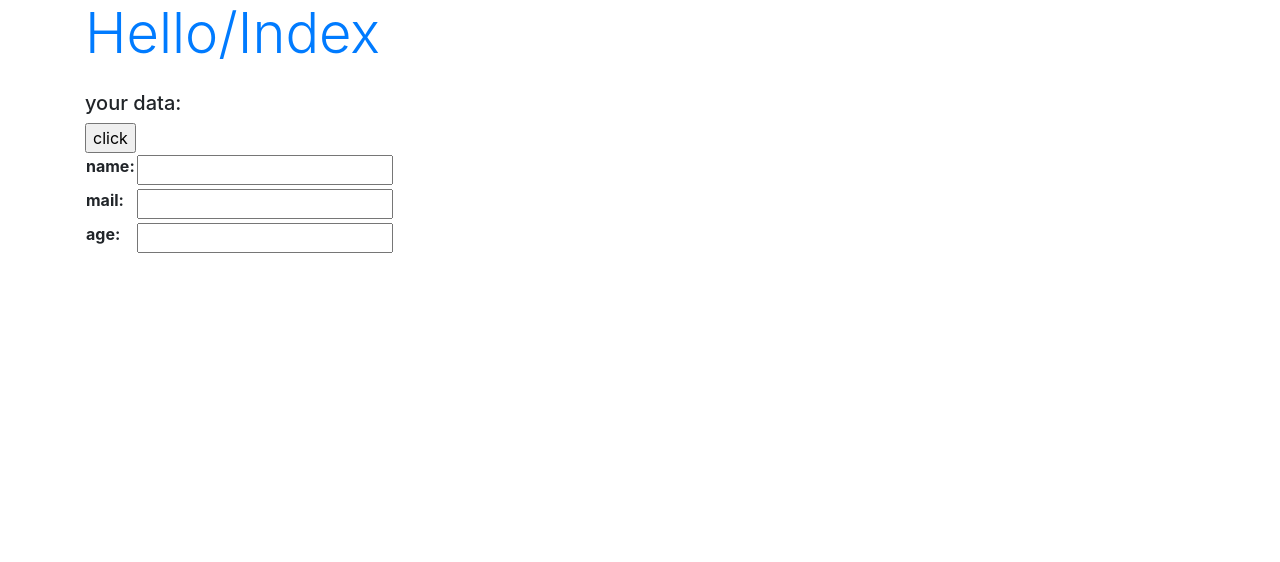
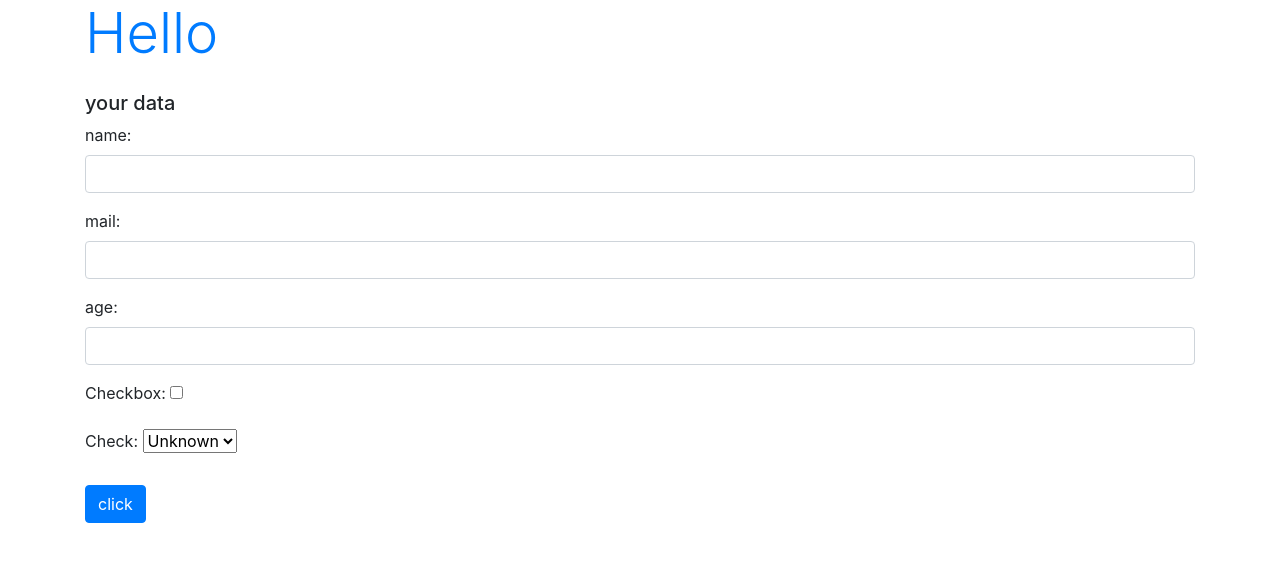
Before and after one commit to katuhito/katupro005, a Django app: page /katuapp005/ in a window 1280 px wide. Shown: the top 562 px of the page. Run offline with Django 3.2, Linux system fonts and the light colour scheme; some libraries are stand-ins or nearby versions.

Commit message:
Form Fields

```diff
--- a/katuapp005/forms.py
+++ b/katuapp005/forms.py
@@ -1,6 +1,14 @@
 from django import forms
 
 class HelloForm(forms.Form):
-    name = forms.CharField(label='name')
-    mail = forms.CharField(label='mail')
-    age = forms.IntegerField(label='age')
+    name = forms.CharField(label='name', widget=forms.TextInput(attrs={'class':'form-control'}))
+    mail = forms.CharField(label='mail', widget=forms.TextInput(attrs={'class':'form-control'}))
+    age = forms.IntegerField(label='age', widget=forms.NumberInput(attrs={'class':'form-control'}))
+    chck = forms.BooleanField(label='Checkbox', required=False)
+    check = forms.NullBooleanField(label='Check')
+    # data = [
+    #     ('one', 'item 1'),
+    #     ('two', 'item 2'),
+    #     ('three', 'item 3')
+    # ]
+    # choice = forms.ChoiceField(label='Choice', choices=data)
--- a/katuapp005/templates/katuapp005/index.html
+++ b/katuapp005/templates/katuapp005/index.html
@@ -12,11 +12,13 @@
         <form action="{% url 'index' %}" method="post">
             {% csrf_token %}
             <table>
-                {{ form.as_table }}
-                <tr><td></td><td></td>
-                    <input type="submit" value="click">
-                </td></tr>
+                {{ form.as_p }}
+                <tr><td></td></tr>
+                <input type="submit" class="btn btn-primary my-2" value="click">
             </table>
         </form>
+        <p class="h5 mt-4">{{results|safe}}</p>
+        <p class="h5 mt-4">{{result|safe}}</p>
+        <!-- <p class="h5 mt-4">{{resultss|safe}}</p> -->
     </body>
 </html>
--- a/katuapp005/urls.py
+++ b/katuapp005/urls.py
@@ -1,6 +1,7 @@
+from django.conf.urls import url
 from django.urls import path
-from . import views
+from .views import HelloView
 
 urlpatterns = [
-    path('', views.index, name='index'),
+    path('', HelloView.as_view(), name='index'),
 ]
--- a/katuapp005/views.py
+++ b/katuapp005/views.py
@@ -1,16 +1,38 @@
 from django.shortcuts import render
 from django.http import HttpResponse
+from django.views.generic import TemplateView
 from .forms import HelloForm
 
-def index(request):
-    params = {
-        'title':'Hello/Index',
-        'message':'your data:',
-        'form': HelloForm()
-    }
-    if (request.method == 'POST'):
-        params['message'] = '名前：' + request.POST['name'] + \
-            '<br>メール：' + request.POST['mail'] + \
-                '<br>年齢：' + request.POST['age']
-        params['form'] = HelloForm(request.POST)
-    return render(request, 'katuapp005/index.html', params)
+class HelloView(TemplateView):
+
+    def __init__(self):
+        self.params = {
+            'title':'Hello',
+            'message':'your data',
+            'form': HelloForm(),
+            # 'result': None
+        }
+
+    def get(self, request):
+        return render(request, 'katuapp005/index.html', self.params)
+
+    def post(self, request):
+        msg = 'あなたは、<br>' + request.POST['name'] + \
+            '(' + request.POST['age'] + \
+                ') </b>さんです。<br>メールアドレスは<b>' + request.POST['mail'] + \
+                    '</b> ですね。'
+        self.params['message'] = msg
+
+        if ('chck' in request.POST):
+            self.params['results'] = 'Checked!!'
+        else:
+            self.params['results'] = 'not checked...'
+
+        chk = request.POST['check']
+        self.params['result'] = 'you selected: "' + chk + '".'
+
+        # ch = request.POST['choice']
+        # self.params['result'] = 'selected: "' + ch + '".'
+
+        self.params['form'] = HelloForm(request.POST)
+        return render(request, 'katuapp005/index.html', self.params)
```
